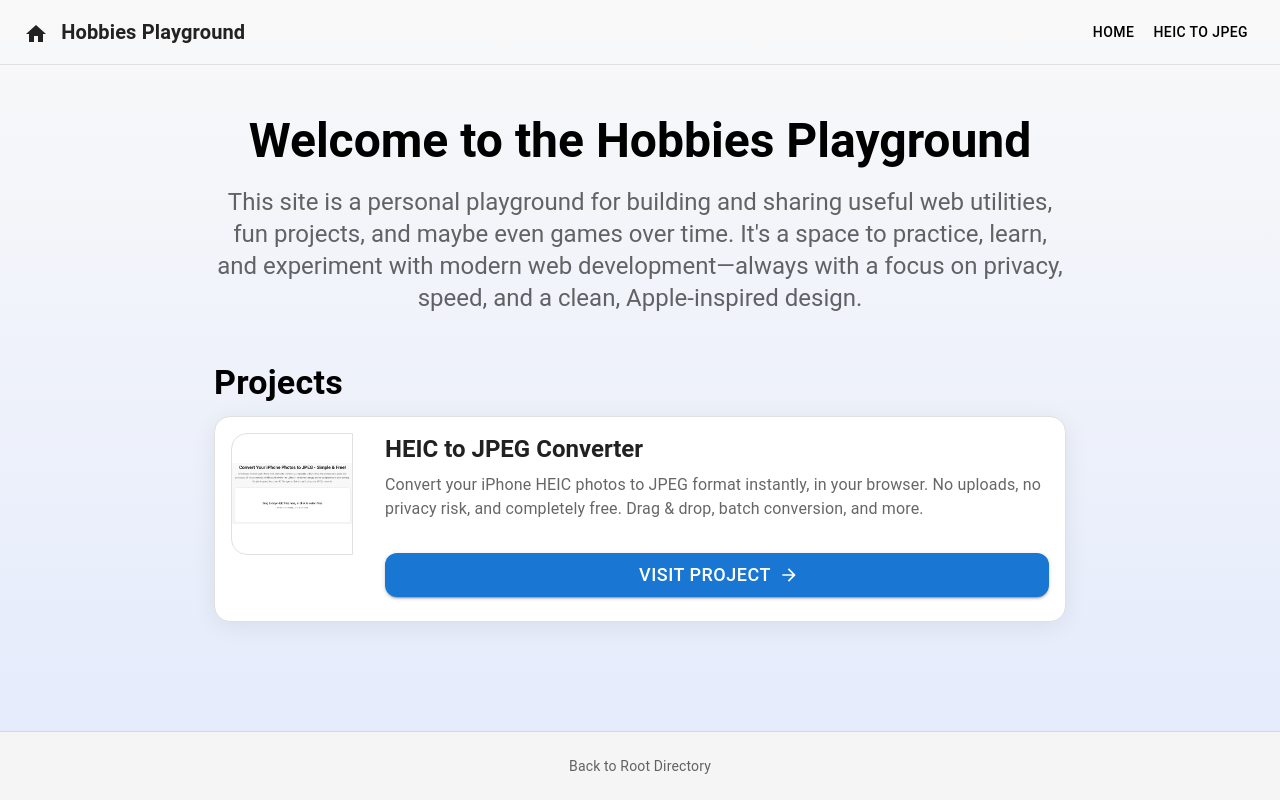
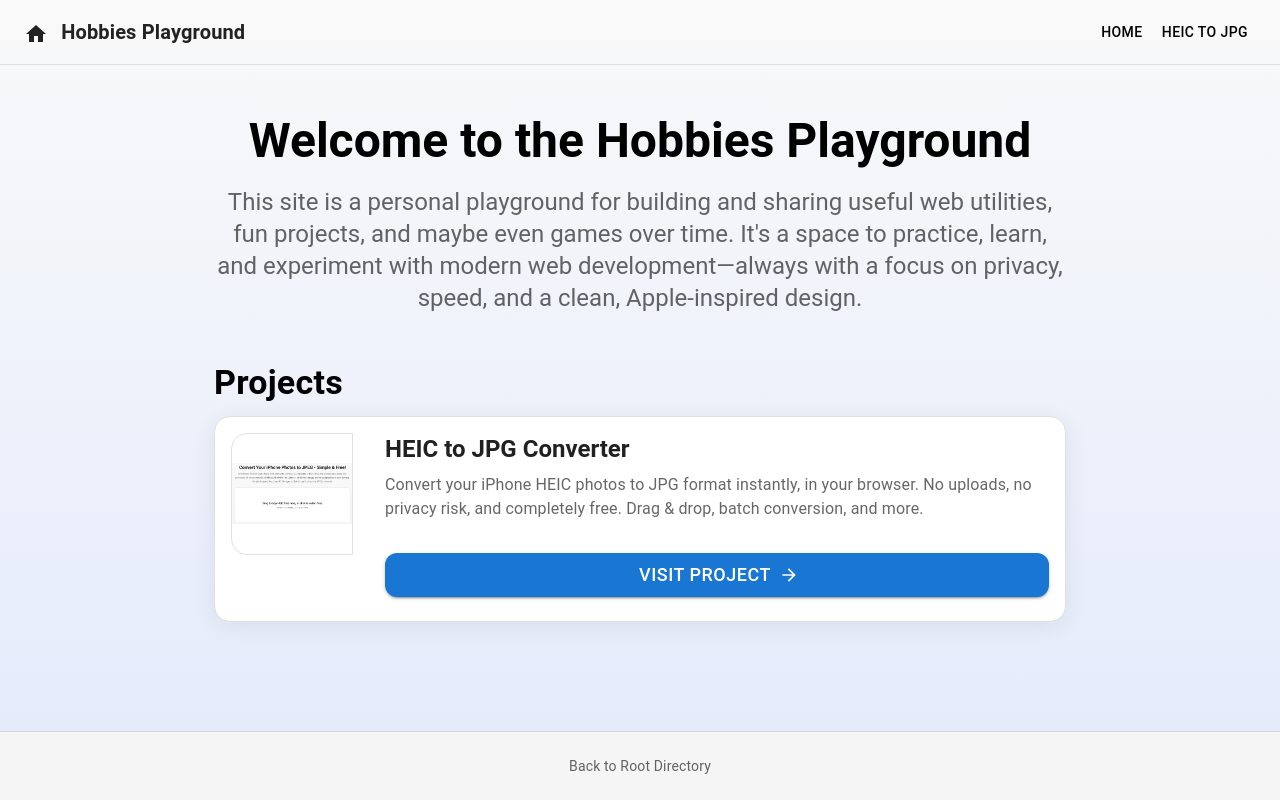
Before and after one commit to BilkoBibitkov/bilkobibitkov.github.io, a React (Create React App) app: page / in a window 1280 px wide. Built offline with nearby package versions, Linux system fonts and the light colour scheme.

Commit message:
refactor: update JPEG to JPG in content

```diff
--- a/src/App.tsx
+++ b/src/App.tsx
@@ -6,8 +6,8 @@ import heicToJpgIcon from './assets/heic_to_jpg_icon.png';
 
 const PROJECTS = [
   {
-    name: 'HEIC to JPEG Converter',
-    description: 'Convert your iPhone HEIC photos to JPEG format instantly, in your browser. No uploads, no privacy risk, and completely free. Drag & drop, batch conversion, and more.',
+    name: 'HEIC to JPG Converter',
+    description: 'Convert your iPhone HEIC photos to JPG format instantly, in your browser. No uploads, no privacy risk, and completely free. Drag & drop, batch conversion, and more.',
     image: heicToJpgIcon, // Use local asset
     link: '/heic-to-jpeg/',
     tags: ['Image', 'Privacy', 'Free', 'No Uploads'],
@@ -61,7 +61,7 @@ function App() {
             <HomeIcon sx={{ mr: 1, verticalAlign: 'middle' }} /> Hobbies Playground
           </Typography>
           <Button color="inherit" onClick={() => handleNav('home')}>Home</Button>
-          <Button color="inherit" onClick={() => handleNav('heic-to-jpeg')}>HEIC to JPEG</Button>
+          <Button color="inherit" onClick={() => handleNav('heic-to-jpeg')}>HEIC to JPG</Button>
         </Toolbar>
       </AppBar>
       <Container maxWidth="md" sx={{ mt: 6, mb: 8, flex: 1 }}>
@@ -135,7 +135,7 @@ function App() {
         {page === 'heic-to-jpeg' && (
           <Box sx={{ mt: 8, textAlign: 'center' }}>
             <Typography variant="h4" sx={{ fontWeight: 600, mb: 2 }}>
-              HEIC to JPEG Converter
+              HEIC to JPG Converter
             </Typography>
             <Typography variant="body1" color="text.secondary" paragraph>
               <MuiLink href="/heic-to-jpeg/" underline="always" color="primary">
```
